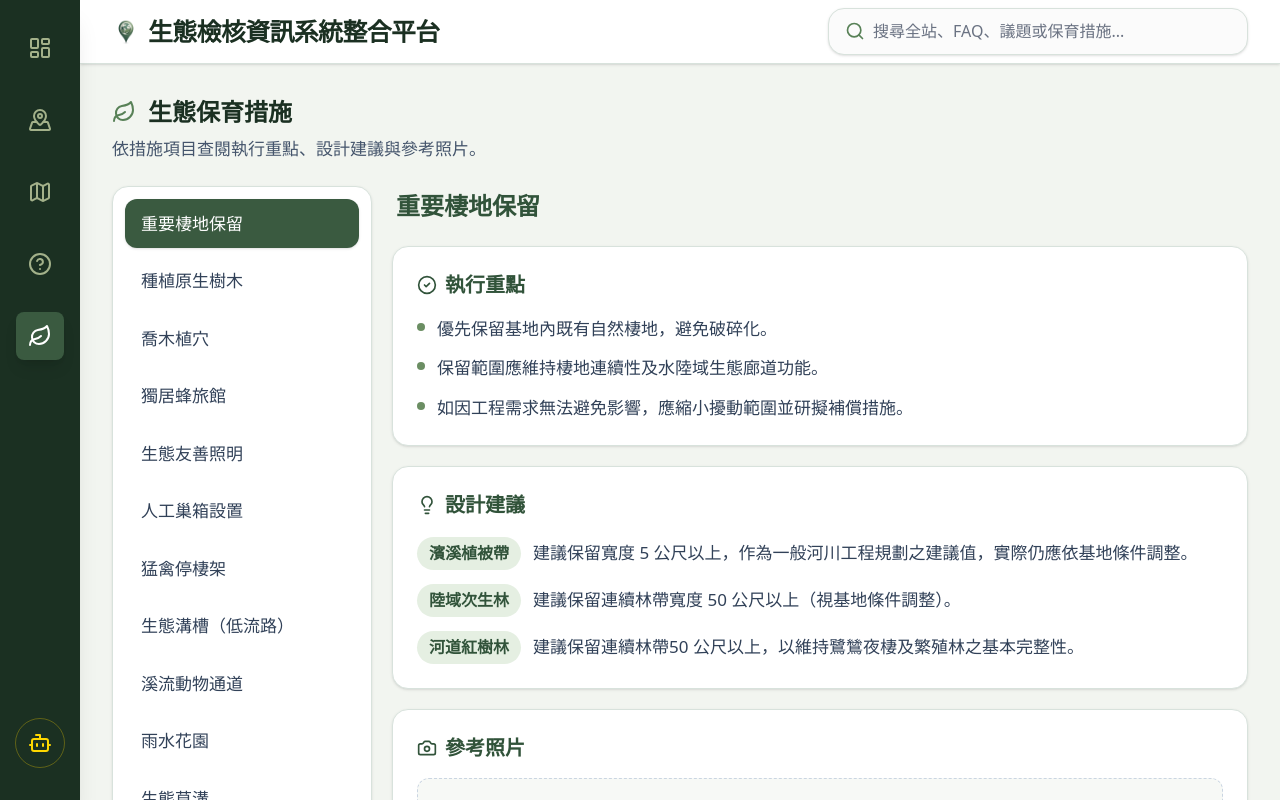
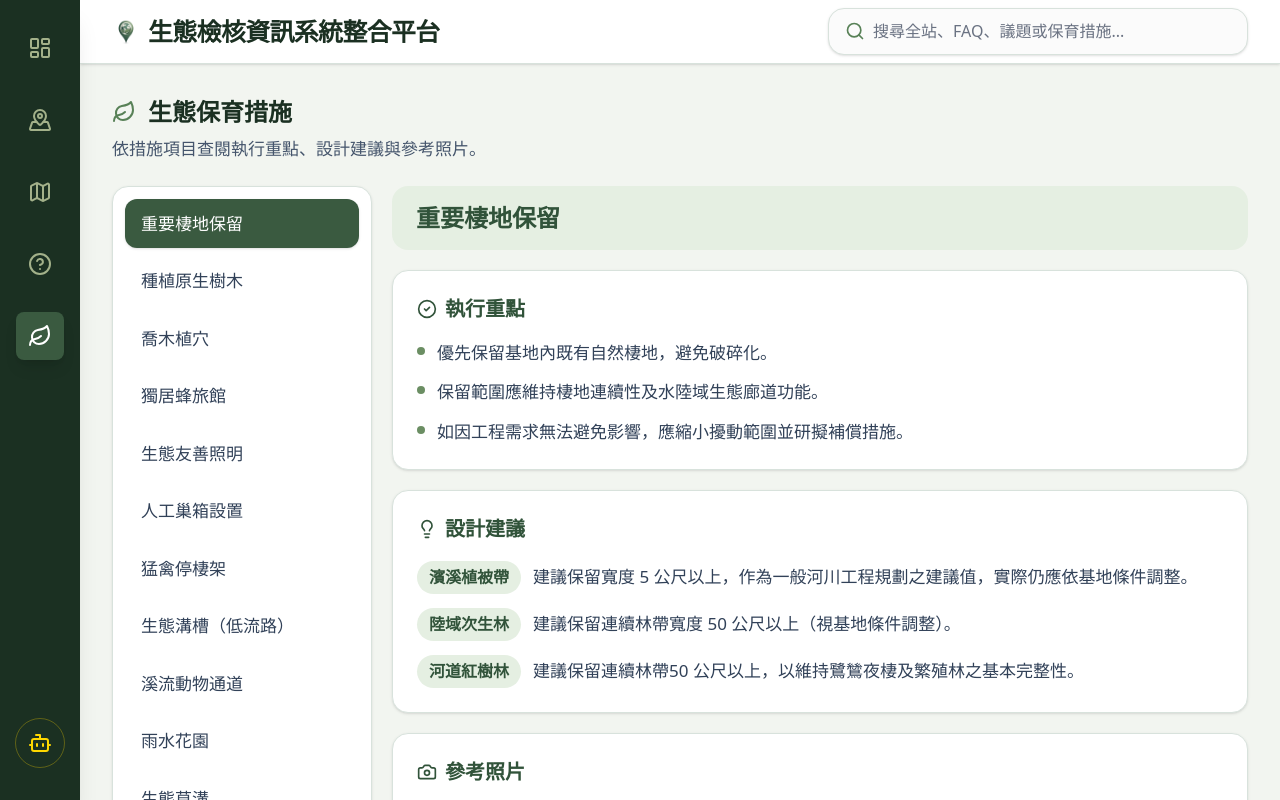
Before and after one commit to Pin012/eco-platform-kcg-wrb, a React (Vite) app: page /plants in a window 1280 px wide. Built offline with nearby package versions, Linux system fonts and the light colour scheme.

Commit message:
style: add light green measure heading

```diff
--- a/src/pages/EcologicalMeasures.tsx
+++ b/src/pages/EcologicalMeasures.tsx
@@ -38,7 +38,7 @@ export default function EcologicalMeasures() {
         </nav>
       </aside>
       <main className="min-w-0 space-y-5">
-        <h3 className="px-1 py-1 text-2xl font-bold text-[#31533A]">{activeMeasure.title}</h3>
+        <h3 className="rounded-2xl bg-[#E5EFE2] px-6 py-4 text-2xl font-bold text-[#31533A]">{activeMeasure.title}</h3>
         <section className="rounded-2xl border border-[#D8E2DC] bg-white p-5 shadow-sm sm:p-6">
           <h4 className="mb-4 flex items-center gap-2 text-xl font-bold text-[#31533A]"><CheckCircle2 className="h-5 w-5" />執行重點</h4><AdviceList items={activeMeasure.execution} />
         </section>
```
